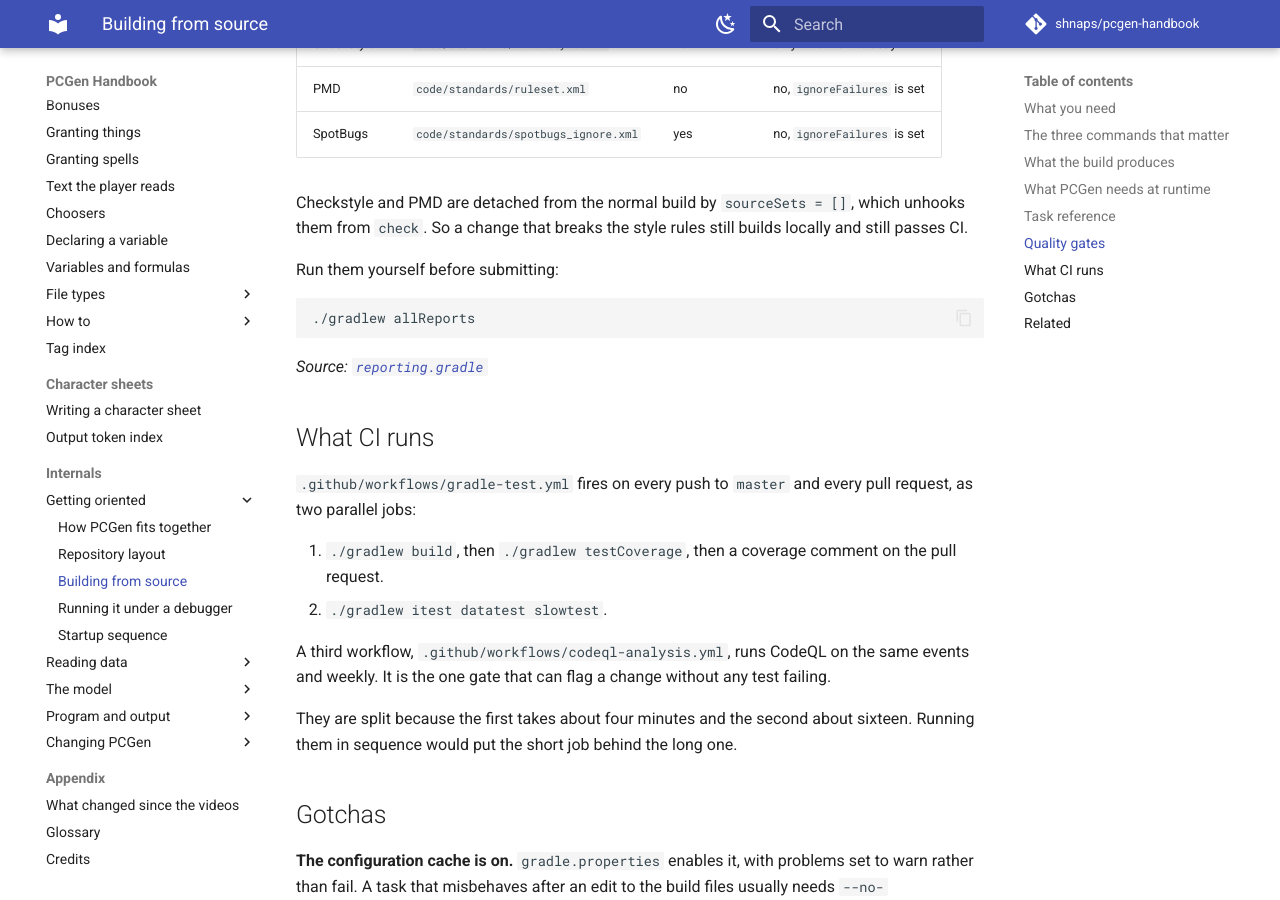
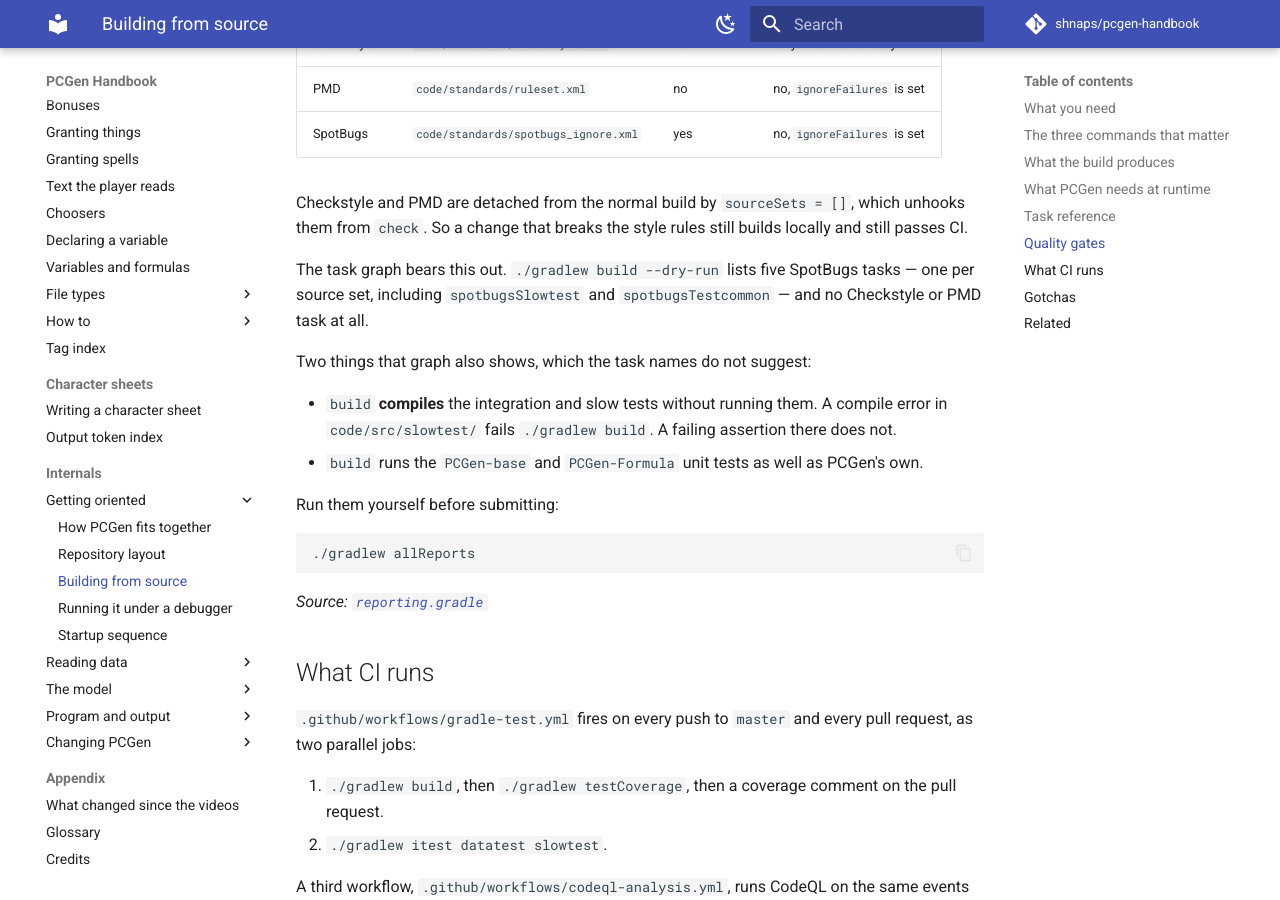
Before and after one commit to shnaps/pcgen-handbook, an MkDocs documentation site: the page built from docs/internals/building.md, in a window 1280 px wide and 900 px high, scrolled down 3637 px. Built offline with MkDocs 1.6.1 and Material for MkDocs 9.7.7, drawn with Linux system fonts in a browser that asks for light colours; comment, search, counter and statistics services are not loaded.

Commit message:
Verify the build claims by running the build
gradlew build --dry-run confirms the quality-gate table: five SpotBugs
tasks, no Checkstyle, no PMD, test but not itest/slowtest/datatest.

Two facts the graph shows that no page said:
- build compiles the slow and integration tests without running them, so
  a compile error there fails it
- build runs the PCGen-base and PCGen-Formula unit tests as well

Also corrects a count the handbook disagreed with itself on. The token
tests are 363 classes plus 35 shared bases, not "about 398 files, one
per tag".

Co-Authored-By: Claude Opus 5 (1M context) <noreply@anthropic.com>
Claude-Session: https://claude.ai/code/session_01Q75HunHbLN1uwG97XeCCBj

````diff
--- a/docs/internals/building.md
+++ b/docs/internals/building.md
@@ -146,6 +146,17 @@ Checkstyle and PMD are detached from the normal build by `sourceSets = []`, whic
 unhooks them from `check`. So a change that breaks the style rules still builds
 locally and still passes CI.
 
+The task graph bears this out. `./gradlew build --dry-run` lists five SpotBugs tasks —
+one per source set, including `spotbugsSlowtest` and `spotbugsTestcommon` — and no
+Checkstyle or PMD task at all.
+
+Two things that graph also shows, which the task names do not suggest:
+
+- `build` **compiles** the integration and slow tests without running them. A compile
+  error in `code/src/slowtest/` fails `./gradlew build`. A failing assertion there does
+  not.
+- `build` runs the `PCGen-base` and `PCGen-Formula` unit tests as well as PCGen's own.
+
 Run them yourself before submitting:
 
 ```sh
````
Also changed, not shown: docs/internals/testing.md (+2 -2 lines), log.md (+12 -0 lines).
